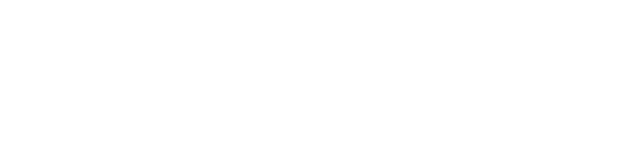
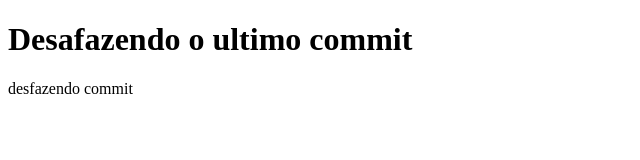
Before and after one commit to gleidsonfagno/GitHub, a plain HTML site: page index.html in a window 1280 px wide. Shown: the whole page, without its empty margins (0-640 px from the left). Drawn offline with Linux system fonts and the light colour scheme.

```diff
--- a/index.html
+++ b/index.html
@@ -6,6 +6,7 @@
     <title>Git e GitHUb</title>
 </head>
 <body>
-
+    <h1>Desafazendo o ultimo commit</h1>
+    <p>desfazendo commit</p>
 </body>
 </html>
```
Also changed, not shown: 1 other file.
